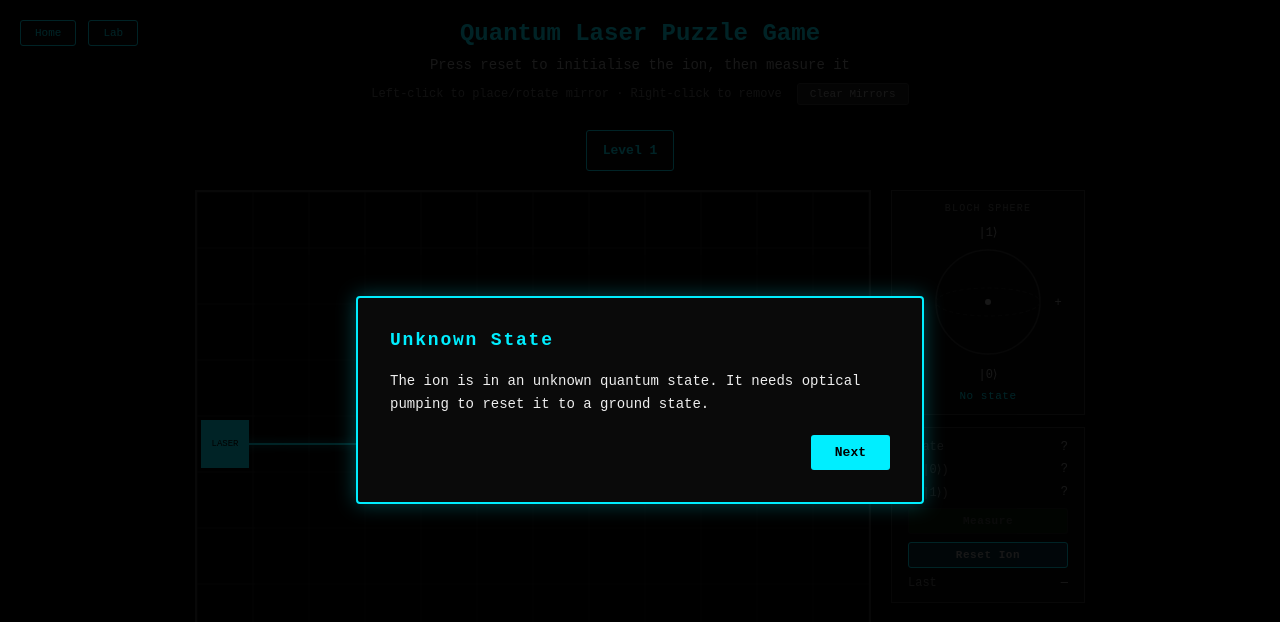
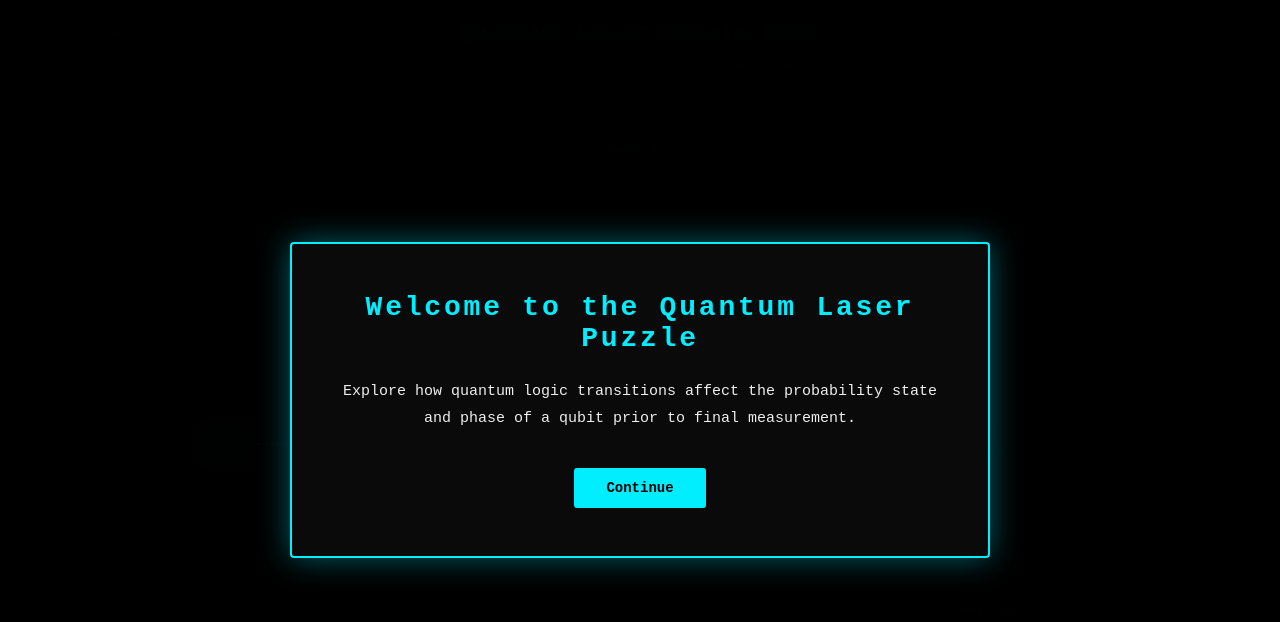
Before and after one commit to archie-sagers/quantum-educational-game, a Vue app in the folder quantum-project/: page / in a window 1280 px wide. Shown: the top 622 px of the page. Built offline with nearby package versions, Linux system fonts and the light colour scheme; the HTML template or start-up script is replaced by a standard one.

Commit message:
Added more levels and goals
- Added goals for each level
- Added levels 4 and 5
- Added welcome message
- Moved levels into their own file

```diff
--- /dev/null
+++ b/quantum-project/src/game/levels.ts
@@ -0,0 +1,83 @@
+import { Level } from './quantumgame'
+
+export const LEVELS = [
+  new Level({
+    name: '1 - Initialisation and Measurement',
+    cols: 12, rows: 8,
+    src: { col: 0, row: 4 },
+    ion: { col: 11, row: 4 },
+    goal: '|0⟩',
+    winCondition: 'normal',
+    hint: 'Press reset to initialise the ion, then measure it',
+    showResetButton: true,
+    preInitialized: false,
+    popups: [
+      { title: 'Unknown State', text: 'The ion is in an unknown quantum state. It needs optical pumping to reset it to a ground state.', trigger: 'onLoad' },
+      { title: 'Step 1', text: 'Click the Reset button to initialise the ion to the ground state |0⟩.', trigger: 'onLoad' },
+      { title: 'Step 2', text: 'Click the Measure button to read out the state of the ion.', trigger: 'onReset' }
+    ]
+  }),
+  new Level({
+    name: '2 - Reflection',
+    cols: 12, rows: 8,
+    src: { col: 0, row: 4 },
+    ion: { col: 11, row: 4 },
+    walls: [{ col: 6, row: 3 }, { col: 6, row: 4 }, { col: 6, row: 5 }],
+    goal: '|0⟩',
+    winCondition: 'normal',
+    hint: 'Place mirrors to route the laser around the wall and hit the ion',
+    showResetButton: true,
+    preInitialized: false,
+    popups: [
+      { title: 'Mirrors', text: 'The wall is blocking the direct path. Use mirrors to route the laser beam around it.', trigger: 'onLoad' },
+      { title: 'How to Place Mirrors', text: 'Left-click on the grid to place or rotate mirrors. Right-click to remove them. Once you route the beam to the ion, press Reset.', trigger: 'onLoad' },
+      { title: 'Reset and Measure', text: 'Measure the ion to complete the level.', trigger: 'onLaserToIon' }
+    ]
+  }),
+  new Level({
+    name: '3 - The X-Gate',
+    cols: 12, rows: 8,
+    src: { col: 0, row: 4 },
+    ion: { col: 11, row: 4 },
+    availableGates: ['X'],
+    goal: '|1⟩',
+    winCondition: 'normal',
+    hint: 'Select the X-gate from the laser menu and measure the ion',
+    showResetButton: false,
+    preInitialized: true,
+    popups: [
+      { title: 'Ion Initialised', text: 'The ion has been initialised to the ground state |0⟩ for you.', trigger: 'onLoad' },
+      { title: 'The X-Gate', text: 'Click on the laser source to open the laser gates menu.', trigger: 'onLoad' },
+      { title: 'Apply X-Gate', text: 'Select the red X-gate and drag it to the laser. This will flip the qubit to |1⟩.', trigger: 'onLaserGatesOpen' }
+    ]
+  }),
+  new Level({
+    name: '4 - Reflection With The X-Gate',
+    cols: 12, rows: 8,
+    src: { col: 0, row: 4 },
+    ion: { col: 11, row: 4 },
+    walls: [{ col: 6, row: 3 }, { col: 6, row: 4 }, { col: 6, row: 5 }],
+    availableGates: ['X'],
+    goal: '|1⟩',
+    winCondition: 'normal',
+    hint: 'Route the red laser to hit the ion and measure it',
+    showResetButton: false,
+    preInitialized: true,
+    popups: []
+  }),
+  new Level({
+    name: '5 - Superposition',
+    cols: 12, rows: 8,
+    src: { col: 0, row: 4 },
+    ion: { col: 11, row: 4 },
+    availableGates: ['H'],
+    goal: '|0⟩',
+    winCondition: 'normal',
+    hint: 'Apply another Hadamard gate to take the ion out of superposition and measure |0⟩',
+    showResetButton: false,
+    preInitialized: true,
+    popups: [
+      { title: 'Superposition', text: 'The ion is already in a superposition |+⟩. We want to measure |0⟩. Can you apply another Hadamard gate to collapse the superposition back to |0⟩?', trigger: 'onLoad' }
+    ]
+  })
+]
--- a/quantum-project/src/game/quantumgame.ts
+++ b/quantum-project/src/game/quantumgame.ts
@@ -65,6 +65,12 @@ export function calculateQuantumState(
 
   let s = [1, 0]; // Start in |0⟩
 
+  // Apply initial gates (set up starting superposition, etc)
+  for (const gate of level.initialGates) {
+    if (gate === 'H') s = applyH(s);
+    if (gate === 'X') s = applyX(s);
+  }
+
   // Apply laser gates
   for (const gate of laserGates) {
     if (gate === 'H') s = applyH(s);
@@ -77,8 +83,8 @@ export function calculateQuantumState(
   const p1 = Math.round(s[1]! ** 2 * 100) + '%';
 
   // Determine the state
-  const xGateCount = laserGates.filter(g => g === 'X').length;
-  const hGateCount = laserGates.filter(g => g === 'H').length;
+  const xGateCount = level.initialGates.filter(g => g === 'X').length + laserGates.filter(g => g === 'X').length;
+  const hGateCount = level.initialGates.filter(g => g === 'H').length + laserGates.filter(g => g === 'H').length;
 
   // Base state after X gates
   const baseState = xGateCount % 2 === 1 ? '|1⟩' : '|0⟩';
@@ -101,11 +107,13 @@ interface LevelConfig {
   hgates?: Array<{ col: number; row: number }>;
   walls?: Array<{ col: number; row: number }>;
   hint?: string;
+  goal?: string;
   winCondition?: string;
   availableGates?: string[];
   gatePlacementPositions?: Array<[number, number]>;
   showResetButton?: boolean;
   preInitialized?: boolean;
+  initialGates?: string[];
   popups?: Array<{ title: string; text: string; trigger?: string }>;
 }
 
@@ -127,14 +135,16 @@ export class Level {
   walls: Array<{ col: number; row: number }>;
   winCondition: string;
   hint: string;
+  goal: string;
   grid: (string | null)[][];
   availableGates: string[];
   gatePlacementPositions: Array<[number, number]>;
   showResetButton: boolean;
   preInitialized: boolean;
+  initialGates: string[];
   popups: Array<{ title: string; text: string; trigger?: string }>;
 
-  constructor({ name, cols, rows, src, ion, hgates, walls, hint, winCondition, availableGates, gatePlacementPositions, showResetButton, preInitialized, popups }: LevelConfig) {
+  constructor({ name, cols, rows, src, ion, hgates, walls, hint, goal, winCondition, availableGates, gatePlacementPositions, showResetButton, preInitialized, initialGates, popups }: LevelConfig) {
     this.name = name;
     this.cols = cols;
     this.rows = rows;
@@ -144,11 +154,13 @@ export class Level {
     this.walls = walls || [];
     this.winCondition = winCondition || 'any';
     this.hint = hint || 'Route the beam to the ion';
+    this.goal = goal || '—';
     this.grid = Array.from({ length: rows }, () => Array(cols).fill(null));
     this.availableGates = availableGates || [];
     this.gatePlacementPositions = gatePlacementPositions || [];
     this.showResetButton = showResetButton || false;
     this.preInitialized = preInitialized || false;
+    this.initialGates = initialGates || [];
     this.popups = popups || [];
   }
 
@@ -189,75 +201,7 @@ export class Level {
   }
 }
 
-export const LEVELS = [
-  new Level({
-    name: '1 - Initialisation and Measurement',
-    cols: 12, rows: 8,
-    src: { col: 0, row: 4 },
-    ion: { col: 11, row: 4 },
-    winCondition: 'normal',
-    hint: 'Press reset to initialise the ion, then measure it',
-    showResetButton: true,
-    preInitialized: false,
-    popups: [
-      { title: 'Unknown State', text: 'The ion is in an unknown quantum state. It needs optical pumping to reset it to a ground state.', trigger: 'onLoad' },
-      { title: 'Step 1', text: 'Click the Reset button to initialize the ion to the ground state |0⟩.', trigger: 'onLoad' },
-      { title: 'Step 2', text: 'Click the Measure button to read out the state of the ion.', trigger: 'onReset' }
-    ]
-  }),
-  new Level({
-    name: '2 - Reflection',
-    cols: 12, rows: 8,
-    src: { col: 0, row: 4 },
-    ion: { col: 11, row: 4 },
-    walls: [{ col: 6, row: 3 }, { col: 6, row: 4 }, { col: 6, row: 5 }],
-    winCondition: 'normal',
-    hint: 'Place mirrors to route the laser around the wall and hit the ion',
-    showResetButton: true,
-    preInitialized: false,
-    popups: [
-      { title: 'Mirrors', text: 'The wall is blocking the direct path. Use mirrors to route the laser beam around it.', trigger: 'onLoad' },
-      { title: 'How to Place Mirrors', text: 'Left-click on the grid to place or rotate mirrors. Right-click to remove them.', trigger: 'onLoad' },
-      { title: 'Reset and Measure', text: 'Once you route the beam to the ion, press Reset, then Measure to complete the level.', trigger: 'onLaserToIon' }
-    ]
-  }),
-  new Level({
-    name: '3 - The X-Gate',
-    cols: 12, rows: 8,
-    src: { col: 0, row: 4 },
-    ion: { col: 11, row: 4 },
-    availableGates: ['X'],
-    winCondition: 'normal',
-    hint: 'Select the X-gate from the laser menu and measure the ion',
-    showResetButton: false,
-    preInitialized: true,
-    popups: [
-      { title: 'Ion Initialised', text: 'The ion has been initialised to the ground state |0⟩ for you.', trigger: 'onLoad' },
-      { title: 'The X-Gate', text: 'Click on the laser source to open the laser gates menu.', trigger: 'onLoad' },
-      { title: 'Apply X-Gate', text: 'Select the red X-gate and drag it to the laser. This will flip the qubit to |1⟩.', trigger: 'onLaserGatesOpen' }
-    ]
-  }),
-  new Level({
-    name: '4 - The Hadamard Gate',
-    cols: 12, rows: 8,
-    src: { col: 0, row: 5 },
-    ion: { col: 11, row: 7 },
-    walls: [{ col: 9, row: 4 }, { col: 9, row: 5 }, { col: 9, row: 6 }, { col: 9, row: 7 }],
-    availableGates: ['H'],
-    gatePlacementPositions: [[6, 2]],
-    winCondition: 'superposition',
-    hint: 'Route the beam through the Hadamard Gate to create a superposition and excite the ion',
-    showResetButton: true
-  }),
-  new Level({
-    name: '5 - Cancellation',
-    cols: 12, rows: 8,
-    src: { col: 0, row: 0 },
-    ion: { col: 11, row: 0 },
-    availableGates: ['H', 'H'],
-    gatePlacementPositions: [[1, 0], [8, 3]],
-    winCondition: 'normal',
-    hint: 'Pass through BOTH H-gates to cancel out the superposition and return to |0>',
-    showResetButton: true
-  })
-];
+export const WELCOME_POPUP = {
+  title: 'Welcome to the Quantum Laser Puzzle',
+  text: 'Explore how quantum logic transitions affect the probability state and phase of a qubit prior to final measurement.'
+};
--- a/quantum-project/src/pages/Home.module.css
+++ b/quantum-project/src/pages/Home.module.css
@@ -150,6 +150,30 @@
   letter-spacing: 0.12em;
   text-transform: uppercase;
   color: var(--color-text-darker);
+}
+
+.goalSection {
+  display: flex;
+  flex-direction: column;
+  align-items: center;
+  gap: 4px;
+  padding: 8px 0;
+  border-bottom: 1px solid #222;
+  width: 100%;
+}
+
+.goalLabel {
+  font-size: 9px;
+  letter-spacing: 0.12em;
+  text-transform: uppercase;
+  color: var(--color-text-darker);
+}
+
+.goalValue {
+  font-size: 14px;
+  font-weight: bold;
+  color: var(--color-primary);
+  letter-spacing: 0.05em;
 }
 
 .blochSvg {
@@ -673,3 +697,59 @@
   background: #1af;
   box-shadow: 0 0 12px var(--color-primary);
 }
+
+.welcomeOverlay {
+  position: fixed;
+  inset: 0;
+  background: rgba(0, 0, 0, 0.95);
+  display: flex;
+  align-items: center;
+  justify-content: center;
+  z-index: 4000;
+}
+
+.welcomeModal {
+  background: var(--color-bg-light);
+  border: 2px solid var(--color-primary);
+  border-radius: 4px;
+  padding: 48px;
+  max-width: 600px;
+  display: flex;
+  flex-direction: column;
+  gap: 24px;
+  box-shadow: 0 0 30px rgba(0, 238, 255, 0.4);
+  text-align: center;
+}
+
+.welcomeTitle {
+  color: var(--color-primary);
+  font-size: 28px;
+  font-weight: bold;
+  letter-spacing: 0.1em;
+}
+
+.welcomeText {
+  color: var(--color-text);
+  font-size: 15px;
+  line-height: 1.8;
+}
+
+.welcomeBtn {
+  cursor: pointer;
+  background: var(--color-primary);
+  color: #000;
+  border: none;
+  padding: 12px 32px;
+  font-size: 14px;
+  font-family: var(--font-mono);
+  font-weight: bold;
+  border-radius: var(--border-radius);
+  transition: var(--transition);
+  align-self: center;
+  margin-top: 12px;
+}
+
+.welcomeBtn:hover {
+  background: #1af;
+  box-shadow: 0 0 16px var(--color-primary);
+}
--- a/quantum-project/src/pages/Home.vue
+++ b/quantum-project/src/pages/Home.vue
@@ -1,6 +1,7 @@
 <script setup lang="ts">
 import { ref, computed, onMounted, onUnmounted } from 'vue'
-import { LEVELS, Level, applyH, applyX, measure, getBlochAngle, getBlochLabel, calculateQuantumState } from '@/game/quantumgame'
+import { applyH, applyX, measure, getBlochAngle, getBlochLabel, calculateQuantumState, WELCOME_POPUP, Level } from '@/game/quantumgame'
+import { LEVELS } from '@/game/levels'
 import styles from './Home.module.css'
 
 
@@ -41,7 +42,10 @@ const measuredValue = ref<number | null>(null)
 const ionInitialized = ref(false)
 const showPopup = ref(false)
 const popupIndex = ref(0)
+const tempPopup = ref<{ title: string; text: string } | null>(null)
+const showWelcome = ref(true)
 const currentPopup = computed(() => {
+  if (tempPopup.value) return tempPopup.value
   const popups = level.popups
   return popups[popupIndex.value]
 })
@@ -64,6 +68,17 @@ const blochLabel = computed(() => getBlochLabel(state.value))
 const laserColor = computed(() => {
   if (laserGates.value.includes('X')) return COLORS.red
   return laserGates.value.length > 0 ? COLORS.purple : COLORS.cyan
+})
+
+const stateColorClass = computed(() => {
+  if (state.value === '|+⟩' || state.value === '|-⟩') return styles.infoValPurple
+  if (state.value === '|1⟩') return styles.infoValOrange
+  return styles.infoValCyan
+})
+
+const resultColorClass = computed(() => {
+  if (result.value === '1') return styles.infoValOrange
+  return styles.infoValCyan
 })
 
 // Canvas Functions
@@ -97,7 +112,8 @@ function updateStateForTracing() {
   state.value = result.state
   p0.value = result.p0
   p1.value = result.p1
-  canMeasure.value = result.canMeasure
+  // On level 5, only allow measuring when the state is in the ground state |0⟩
+  canMeasure.value = result.canMeasure && !(currentLevelIndex.value === 4 && state.value !== '|0⟩')
 }
 
 // Level Progression
@@ -105,10 +121,15 @@ function updateStateForTracing() {
 
 function nextLevel() {
   showWin.value = false
+  tempPopup.value = null
   if (currentLevelIndex.value < LEVELS.length - 1) {
     currentLevelIndex.value++
     level = LEVELS[currentLevelIndex.value]!
     laserGates.value = []
+    // Pre-apply H gate for level 5
+    if (currentLevelIndex.value === 4) {
+      laserGates.value = ['H']
+    }
     isMeasured.value = false
     measuredValue.value = null
     ionInitialized.value = level.preInitialized
@@ -125,9 +146,14 @@ function nextLevel() {
 
 function selectLevel(index: number) {
   showLevelSelector.value = false
+  tempPopup.value = null
   currentLevelIndex.value = index
   level = LEVELS[currentLevelIndex.value]!
   laserGates.value = []
+  // Pre-apply H gate for level 5
+  if (index === 4) {
+    laserGates.value = ['H']
+  }
   isMeasured.value = false
   measuredValue.value = null
   ionInitialized.value = level.preInitialized
@@ -173,6 +199,10 @@ function onLaserDrop(e: DragEvent) {
 }
 
 function removeLaserGate(index: number) {
+  // On level 5, prevent removing the first H gate
+  if (currentLevelIndex.value === 4 && index === 0) {
+    return
+  }
   laserGates.value.splice(index, 1)
   isMeasured.value = false
   measuredValue.value = null
@@ -324,6 +354,10 @@ function draw() {
 // Popup Control
 // ------------------
 
+function closeWelcome() {
+  showWelcome.value = false
+}
+
 function showPopupByTrigger(trigger: string): boolean {
   const nextPopupIndex = level.popups.findIndex((p, idx) => p.trigger === trigger && !shownPopupIndices.value.has(idx))
 
@@ -393,6 +427,12 @@ function handleMeasure() {
     // Calculate the quantum state with laser gates applied
     let s = [1, 0]
 
+    // Apply initial gates
+    for (const gate of level.initialGates) {
+      if (gate === 'H') s = applyH(s)
+      if (gate === 'X') s = applyX(s)
+    }
+
     // Apply laser gates
     for (const gate of laserGates.value) {
       if (gate === 'H') s = applyH(s)
@@ -403,6 +443,11 @@ function handleMeasure() {
 
     // Measure with proper probabilities
     const r = measure(s)
+
+    // Check if we're in superposition before measurement (for level 5 special logic)
+    const hGateCount = level.initialGates.filter(g => g === 'H').length + laserGates.value.filter(g => g === 'H').length
+    const xGateCount = level.initialGates.filter(g => g === 'X').length + laserGates.value.filter(g => g === 'X').length
+    const isInSuperposition = (hGateCount > 0 && hGateCount % 2 === 1) || hitH
 
     // Store the measured value and mark as measured
     measuredValue.value = r
@@ -504,6 +549,15 @@ onUnmounted(() => {
     <h1 :class="styles.title">Quantum Laser Puzzle Game</h1>
     <p :class="styles.hint">{{ level.hint }}</p>
 
+    <!-- Welcome popup modal -->
+    <div v-if="showWelcome" :class="styles.welcomeOverlay">
+      <div :class="styles.welcomeModal">
+        <div :class="styles.welcomeTitle">{{ WELCOME_POPUP.title }}</div>
+        <div :class="styles.welcomeText">{{ WELCOME_POPUP.text }}</div>
+        <button @click="closeWelcome()" :class="styles.welcomeBtn">Continue</button>
+      </div>
+    </div>
+
     <div :class="styles.controls">
       <p :class="styles.controlsText">Left-click to place/rotate mirror · Right-click to remove</p>
       <button @click="clearMirrors" :class="styles.clearBtn">Clear Mirrors</button>
@@ -541,6 +595,10 @@ onUnmounted(() => {
         <!-- Bloch sphere -->
         <div :class="styles.blochPanel">
           <div :class="styles.blochTitle">Bloch Sphere</div>
+          <div :class="styles.goalSection">
+            <div :class="styles.goalLabel">Goal</div>
+            <div :class="styles.goalValue">{{ level.goal }}</div>
+          </div>
           <svg :class="styles.blochSvg" viewBox="0 0 160 160" xmlns="http://www.w3.org/2000/svg">
             <!-- Axis labels -->
             <text x="80" y="14" :class="styles.blochLabel" text-anchor="middle">|1⟩</text>
@@ -589,13 +647,7 @@ onUnmounted(() => {
         <div :class="styles.infoPanel">
           <div :class="styles.infoRow">
             <span :class="styles.infoKey">State</span>
-            <span :class="{
-              [styles.infoVal as string]: true,
-              [styles.infoValCyan as string]: state === '|0⟩',
-              [styles.infoValPurple as string]: state === '|+⟩',
-              [styles.infoValMagenta as string]: state === '|-⟩',
-              [styles.infoValOrange as string]: state === '|1⟩'
-            }">{{ state }}</span>
+            <span :class="[styles.infoVal, stateColorClass]">{{ state }}</span>
           </div>
           <div :class="styles.infoRow">
             <span :class="styles.infoKey">P(|0⟩)</span>
@@ -626,11 +678,7 @@ onUnmounted(() => {
 
           <div :class="styles.infoRow">
             <span :class="styles.infoKey">Last</span>
-            <span :class="{
-              [styles.infoVal as string]: true,
-              [styles.infoValOrange as string]: result === '1',
-              [styles.infoValCyan as string]: result === '0'
-            }">{{ result }}</span>
+            <span :class="[styles.infoVal, resultColorClass]">{{ result }}</span>
           </div>
           <div v-if="history.length" :class="styles.history">
             <span :class="styles.infoKey">History</span>
@@ -676,7 +724,7 @@ onUnmounted(() => {
                   :key="`laser-gate-${index}`"
                   :class="[styles.laserGate, { [styles.laserGateX as string]: gate === 'X' }]"
                 >
-                  <button @click="removeLaserGate(index)" :class="styles.removeBtn">✕</button>
+                  <button v-if="!(currentLevelIndex === 4 && index === 0)" @click="removeLaserGate(index)" :class="styles.removeBtn">✕</button>
                   <div>{{ gate }}</div>
                 </div>
               </div>
```
